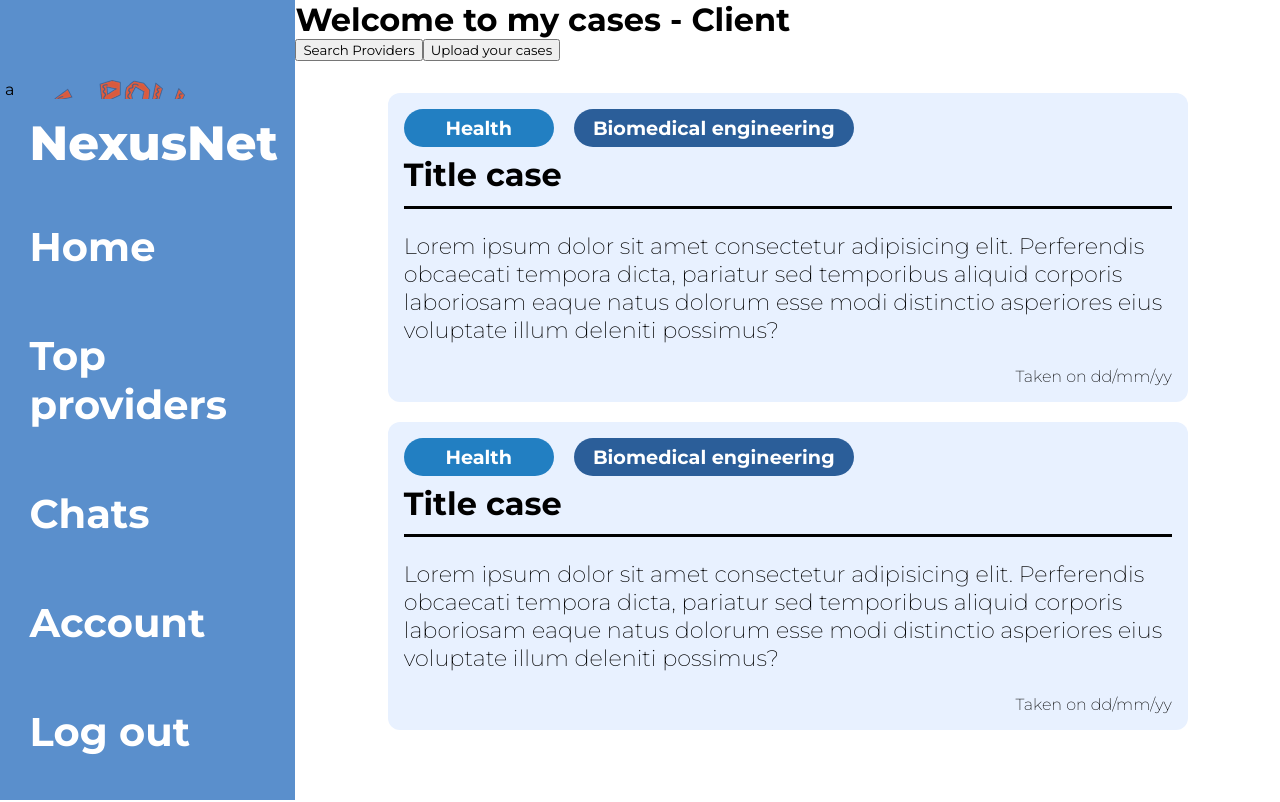
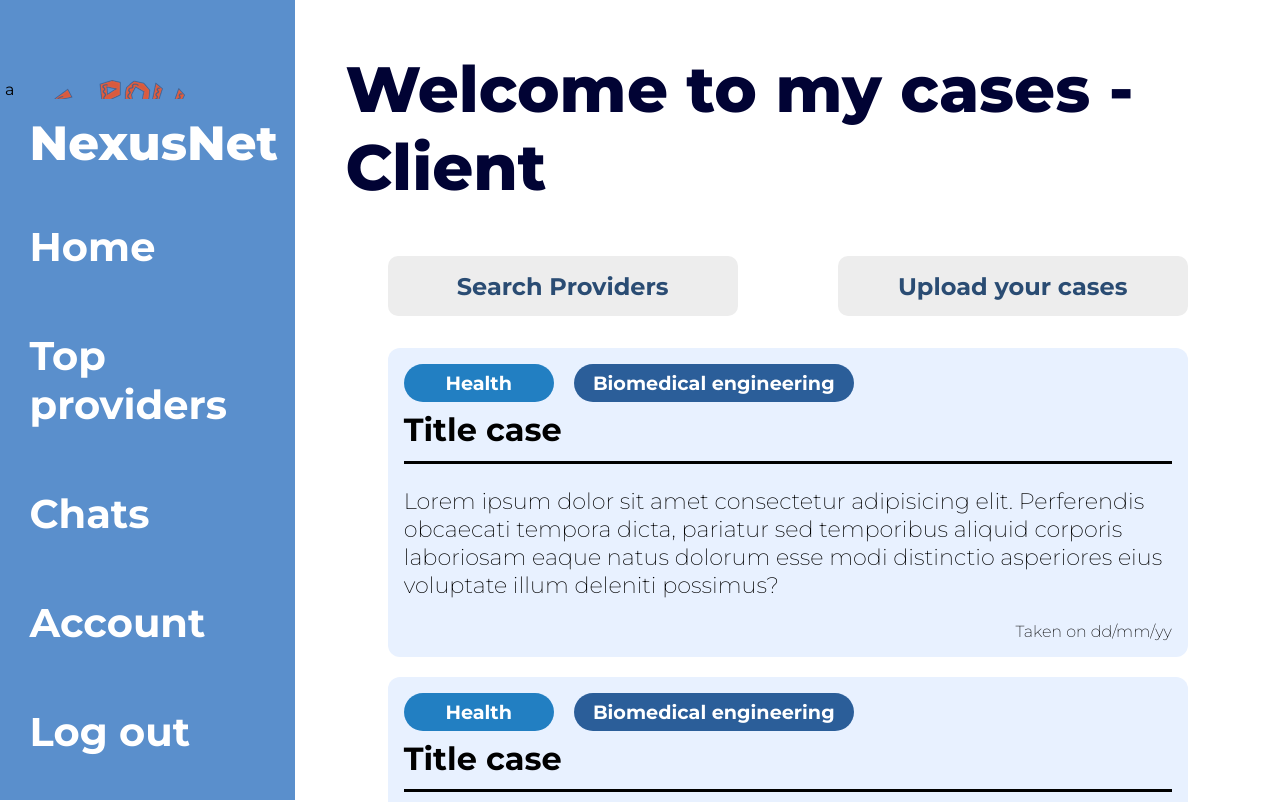
Before and after one commit to Hector-F-Romer0/NexusNet, a React (Vite) app: page / in a window 1280 px wide. Shown: the top 802 px of the page. Built offline with nearby package versions, Linux system fonts and the light colour scheme.

Commit message:
Styled components de los botones del home client realizados.

```diff
--- a/src/pages/client/Home.jsx
+++ b/src/pages/client/Home.jsx
@@ -1,5 +1,6 @@
 import React from "react";
 import CardContainer from "../../components/client/CardContainer";
+import { ButtonContainerStyle, ButtonClientStyle } from "../../styled-components/index/button.style";
 import { Layout, MainContentLayout, NavBarLayout } from "../../styled-components/index/Layout";
 import {
 	NavBar,
@@ -30,8 +31,10 @@ const Home = () => {
 			</NavBarLayout>
 			<MainContentLayout>
 				<h1>Welcome to my cases - Client</h1>
-				<button>Search Providers</button>
-				<button>Upload your cases</button>
+				<ButtonContainerStyle>
+					<ButtonClientStyle>Search Providers</ButtonClientStyle>
+					<ButtonClientStyle>Upload your cases</ButtonClientStyle>
+				</ButtonContainerStyle>
 				<CardContainer />
 			</MainContentLayout>
 		</Layout>
--- a/src/styled-components/index/Tags.style.js
+++ b/src/styled-components/index/Tags.style.js
@@ -1,6 +1,5 @@
 import styled from "styled-components";
 
-//
 const TagStyle = styled.div`
 	display: flex;
 	justify-content: center;
--- /dev/null
+++ b/src/styled-components/index/button.style.js
@@ -0,0 +1,25 @@
+import styled from "styled-components";
+
+const ButtonClientStyle = styled.div`
+	display: flex;
+	justify-content: center;
+	align-items: center;
+	background: #EDEDED;
+	border-radius: 10px;
+	min-width: 350px;
+	/* padding: 1em; */
+	height: 60px;
+	font-style: normal;
+	font-weight: 700;
+	font-size: 1.5rem;
+	color: #2A4C73;
+`;
+
+const ButtonContainerStyle = styled.div`
+	display: flex;
+	flex-direction: row;
+    justify-content: center;
+	gap: 100px;
+`;
+
+export { ButtonContainerStyle, ButtonClientStyle };
--- a/src/styled-components/index/index.css
+++ b/src/styled-components/index/index.css
@@ -3,3 +3,14 @@
 	box-sizing: border-box;
 	font-family: "Montserrat", sans-serif;
 }
+
+h1 {
+	display: flex;
+	justify-content: center;
+	align-items: center;
+	font-style: normal;
+	font-weight: 800;
+	font-size: 4rem;
+	color: #010334;
+	margin: 50px;
+}
```
